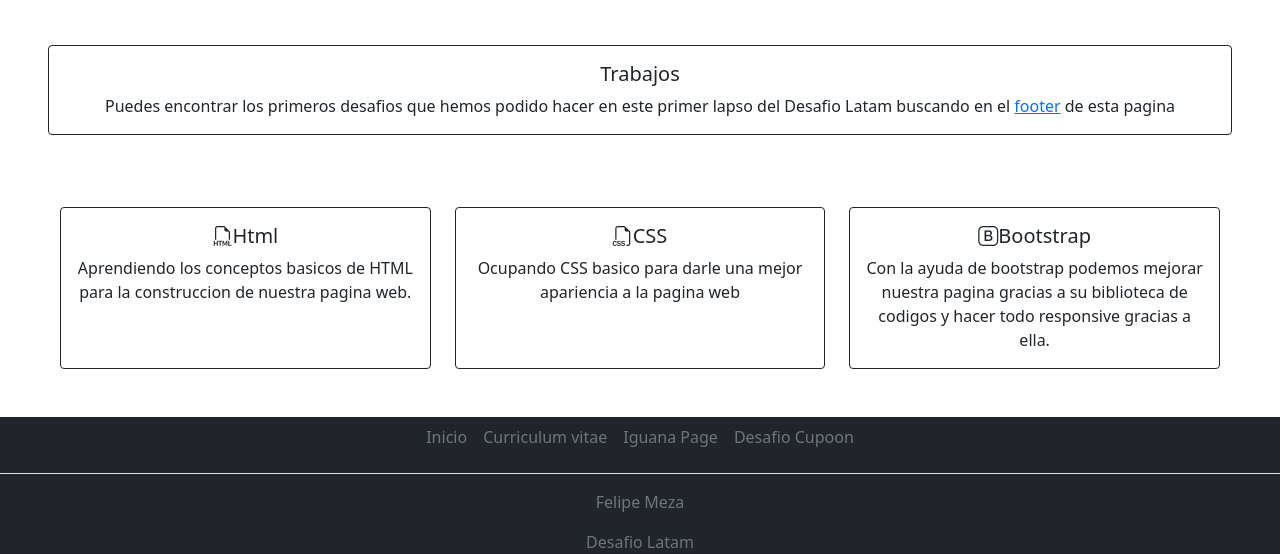
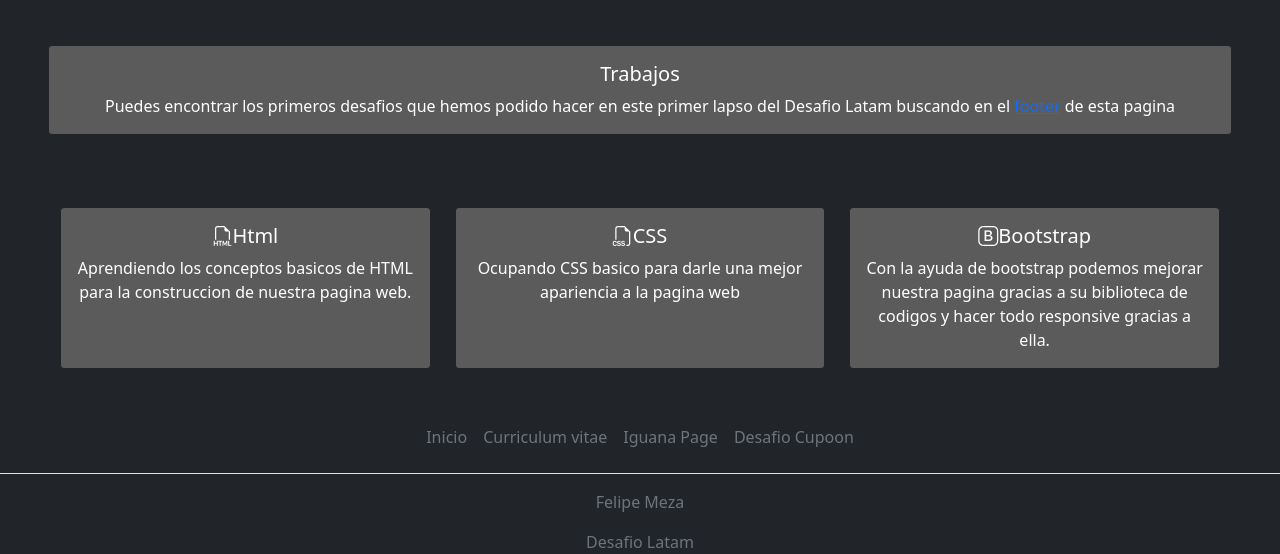
Before and after one commit to reguetax/proyecto_final, a plain HTML site: page index.html in a window 1280 px wide. Shown: the part 916-1470 px from the top of the page. Drawn offline with nearby package versions, Linux system fonts and the light colour scheme.

Commit message:
cambio de color body y card

```diff
--- a/assets/css/styles.css
+++ b/assets/css/styles.css
@@ -1,4 +1,4 @@
-/* body {
+body {
     background-color: #212529;
 }
 h3 {
@@ -6,7 +6,7 @@
 }
 .texto {
     color: white;
-} */
+}
 .container {
     display: grid;
     grid-template-columns: repeat(2, 1fr);
@@ -30,3 +30,14 @@
 .imagenperfil {
     float: inline-end;
 }
+
+.card {
+    background-color: #5c5b5b;
+}
+
+.card-text {
+    color: white;
+}
+.card-title {
+    color: white;
+}
```
Also changed, not shown: index.html (+1 -1 lines).
